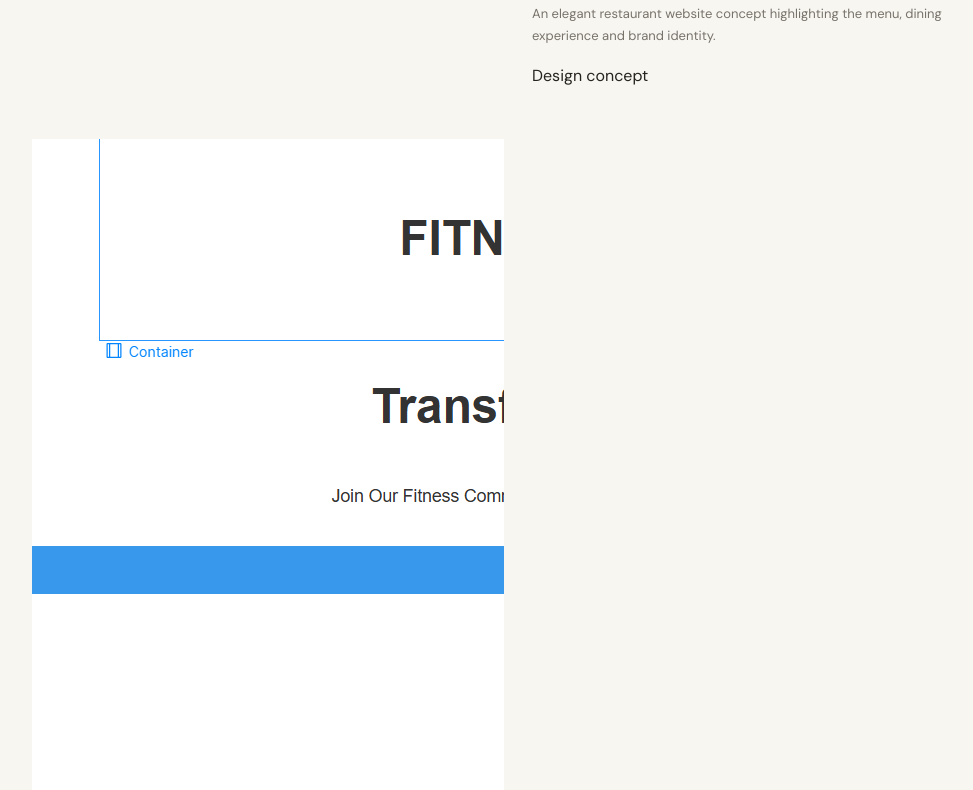
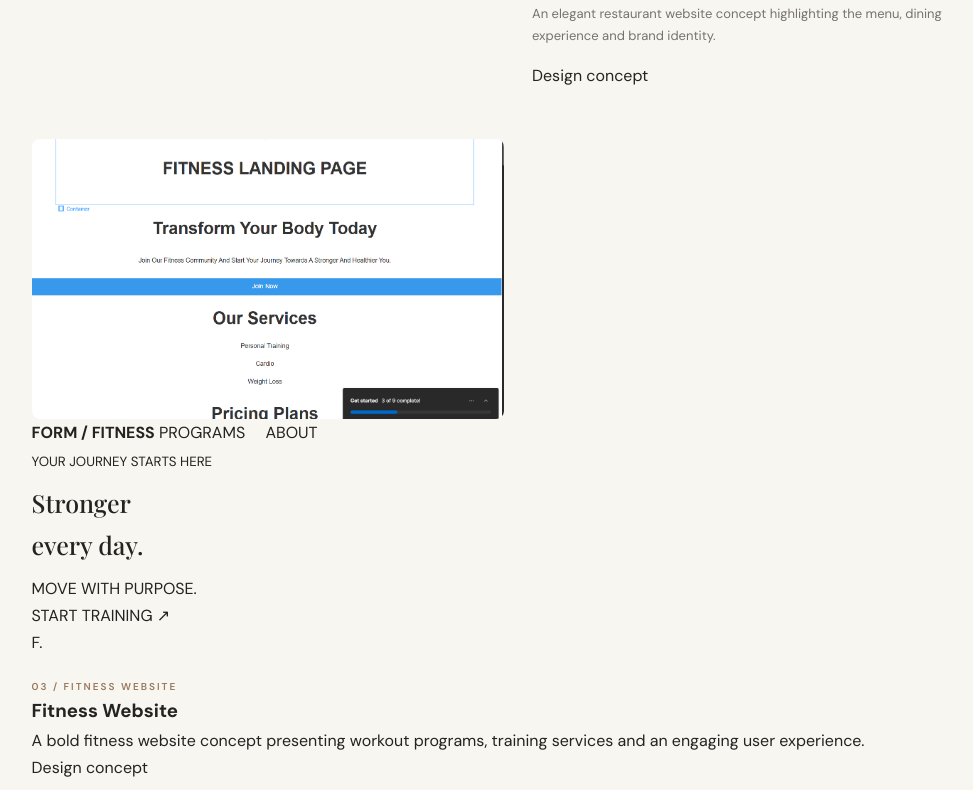
Before and after one commit to sangeetha-frontend/sangeetha-html-css-projects, a plain HTML site: page index.html in a window 1280 px wide. Shown: the part 4055-4845 px from the top of the page, without its empty margins (122-1095 px from the left). Drawn offline with nearby package versions, Linux system fonts and the light colour scheme.

Commit message:
Update style.css

```diff
--- a/style.css
+++ b/style.css
@@ -347,3 +347,10 @@ footer {
     flex-direction: column;
   }
 }
+.project-image {
+  width: 100%;
+  height: 280px;
+  object-fit: cover;
+  display: block;
+  border-radius: 8px;
+}
```
